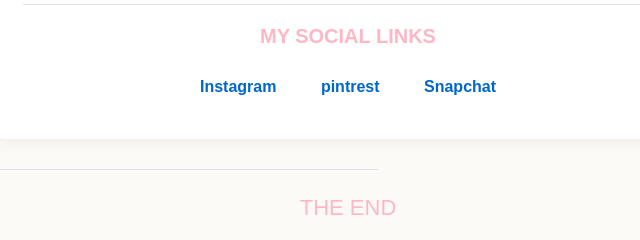
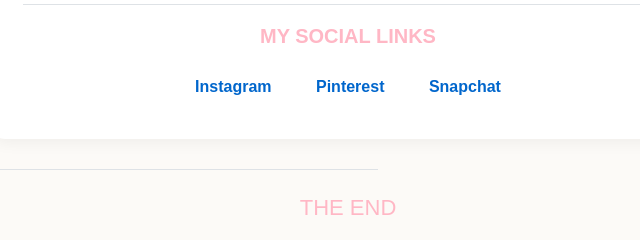
Before and after one commit to wony-098/wony_info, a plain HTML site: page templates/page4.html in a window 1280 px wide. Shown: the part 212-452 px from the top of the page, 292-932 px from the left. Drawn offline with Linux system fonts and the light colour scheme.

Commit message:
Update page4.html

```diff
--- a/templates/page4.html
+++ b/templates/page4.html
@@ -83,7 +83,7 @@
         <hr>
         <h2>MY SOCIAL LINKS</h2>
         <a href="https://www.instagram.com/wony_hee_89" target="_blank" class="btn">Instagram</a>
-        <a href="https://www.pinterest.com/wony_hee_89" target="_blank" class="btn">pintrest</a>
+        <a href="https://www.pinterest.com/wony_hee_89" target="_blank" class="btn">Pinterest</a>
         <a href="https://www.snapchat.com/wonyhee" target="_blank" class="btn">Snapchat</a>
     </div>
 
```
